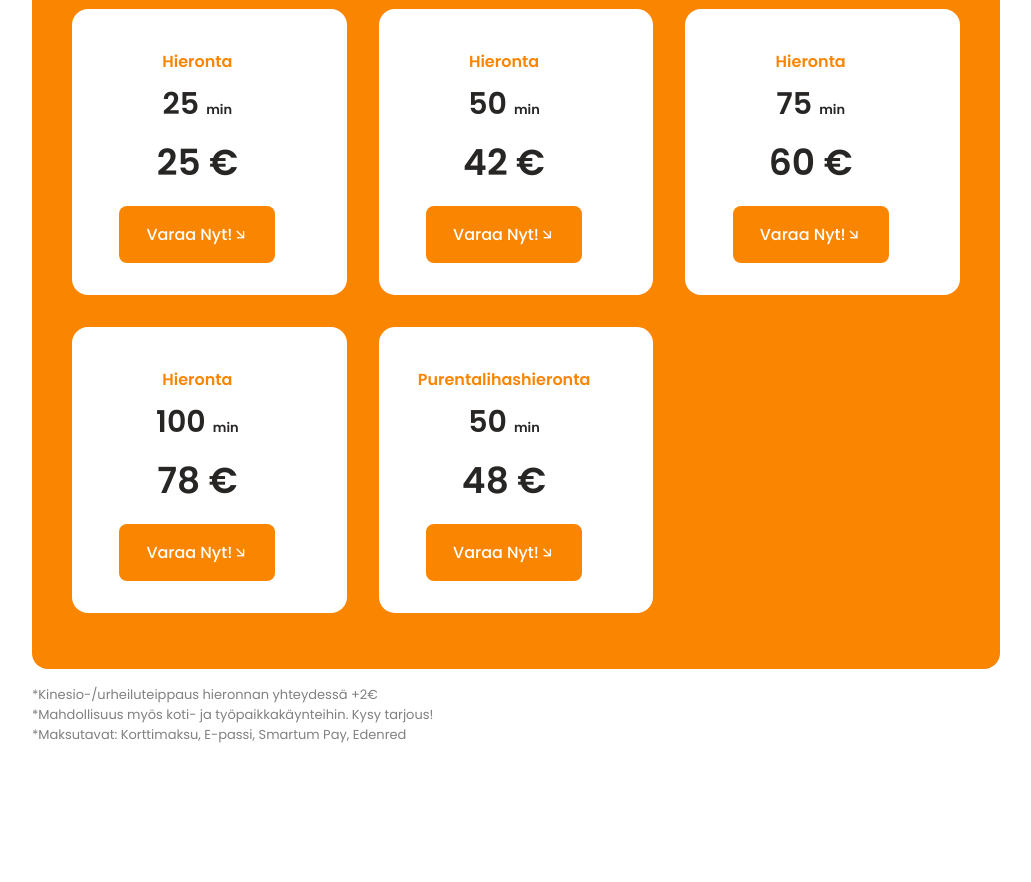
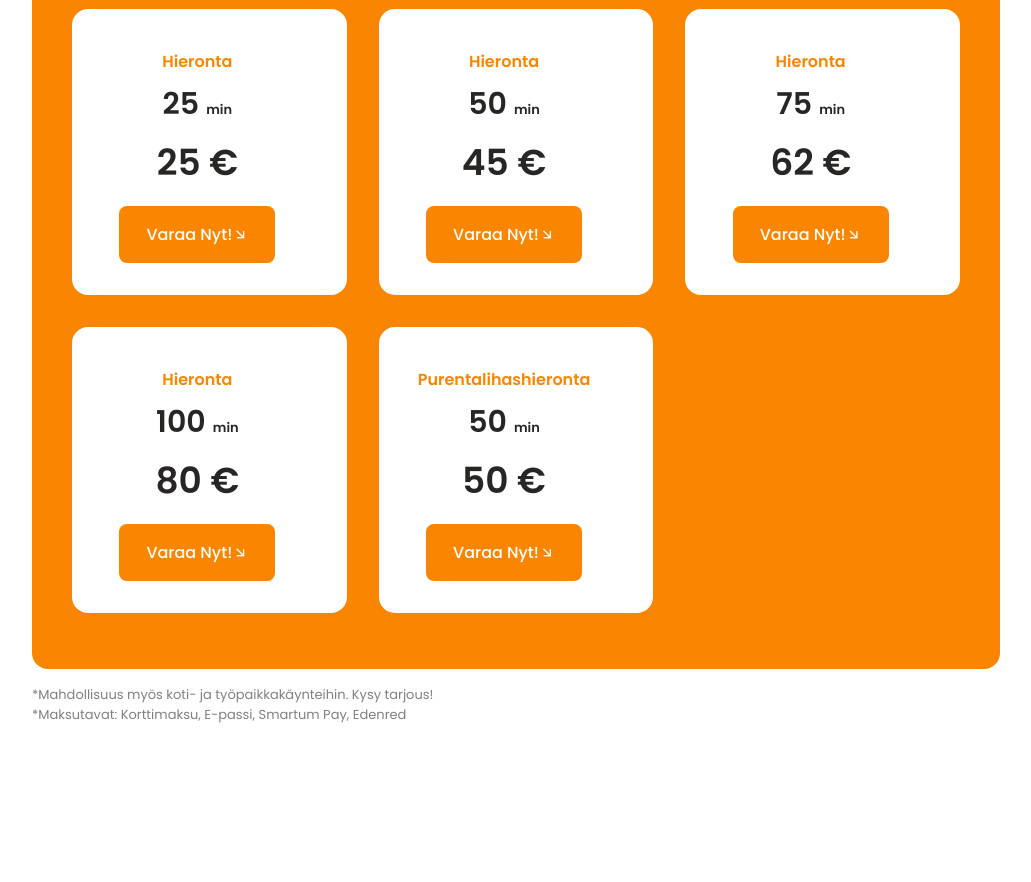
Before and after one commit to vedatozayar/sport-massager-website, a plain HTML site: page index.html in a window 1280 px wide. Shown: the part 3100-3982 px from the top of the page, without its empty margins (124-1155 px from the left). Drawn offline with nearby package versions, Linux system fonts and the light colour scheme.

Commit message:
Changed prices (25.08.2024)

```diff
--- a/index.html
+++ b/index.html
@@ -274,7 +274,7 @@
               <div class="prices__card-min">
                 <h1>50 <spam class="prices__card-min--spam">min</spam></h1>
               </div>
-              <h1 class="prices__card-price">42 €</h1>
+              <h1 class="prices__card-price">45 €</h1>
               <div class="button--price">
                 <a
                   href="https://nettivaraus6.ajas.fi/fi/e47aa2fb6944?offices=1&services=1"
@@ -291,7 +291,7 @@
               <div class="prices__card-min">
                 <h1>75 <spam class="prices__card-min--spam">min</spam></h1>
               </div>
-              <h1 class="prices__card-price">60 €</h1>
+              <h1 class="prices__card-price">62 €</h1>
               <div class="button--price">
                 <a
                   href="https://nettivaraus6.ajas.fi/fi/e47aa2fb6944?offices=1&services=2"
@@ -308,7 +308,7 @@
               <div class="prices__card-min">
                 <h1>100 <spam class="prices__card-min--spam">min</spam></h1>
               </div>
-              <h1 class="prices__card-price">78 €</h1>
+              <h1 class="prices__card-price">80 €</h1>
               <div class="button--price">
                 <a
                   href="https://nettivaraus6.ajas.fi/fi/e47aa2fb6944?offices=1&services=4"
@@ -325,7 +325,7 @@
               <div class="prices__card-min">
                 <h1>50 <spam class="prices__card-min--spam">min</spam></h1>
               </div>
-              <h1 class="prices__card-price">48 €</h1>
+              <h1 class="prices__card-price">50 €</h1>
               <div class="button--price">
                 <a
                   href="https://nettivaraus6.ajas.fi/fi/e47aa2fb6944?offices=1&services=5"
@@ -340,7 +340,6 @@
           </div>
         </div>
         <div class="prices__notes">
-          <p>*Kinesio-/urheiluteippaus hieronnan yhteydessä +2€</p>
           <p>*Mahdollisuus myös koti- ja työpaikkakäynteihin. Kysy tarjous!</p>
           <p>*Maksutavat: Korttimaksu, E-passi, Smartum Pay, Edenred</p>
         </div>
```
